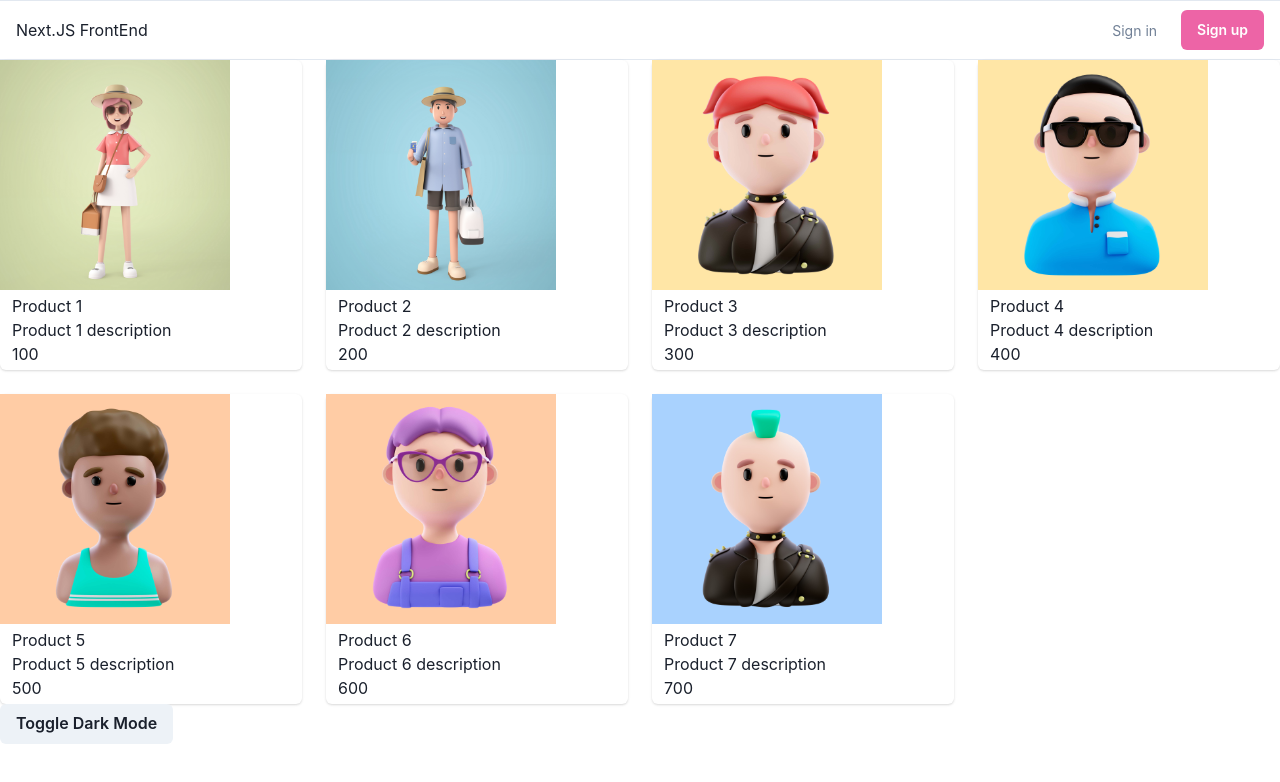
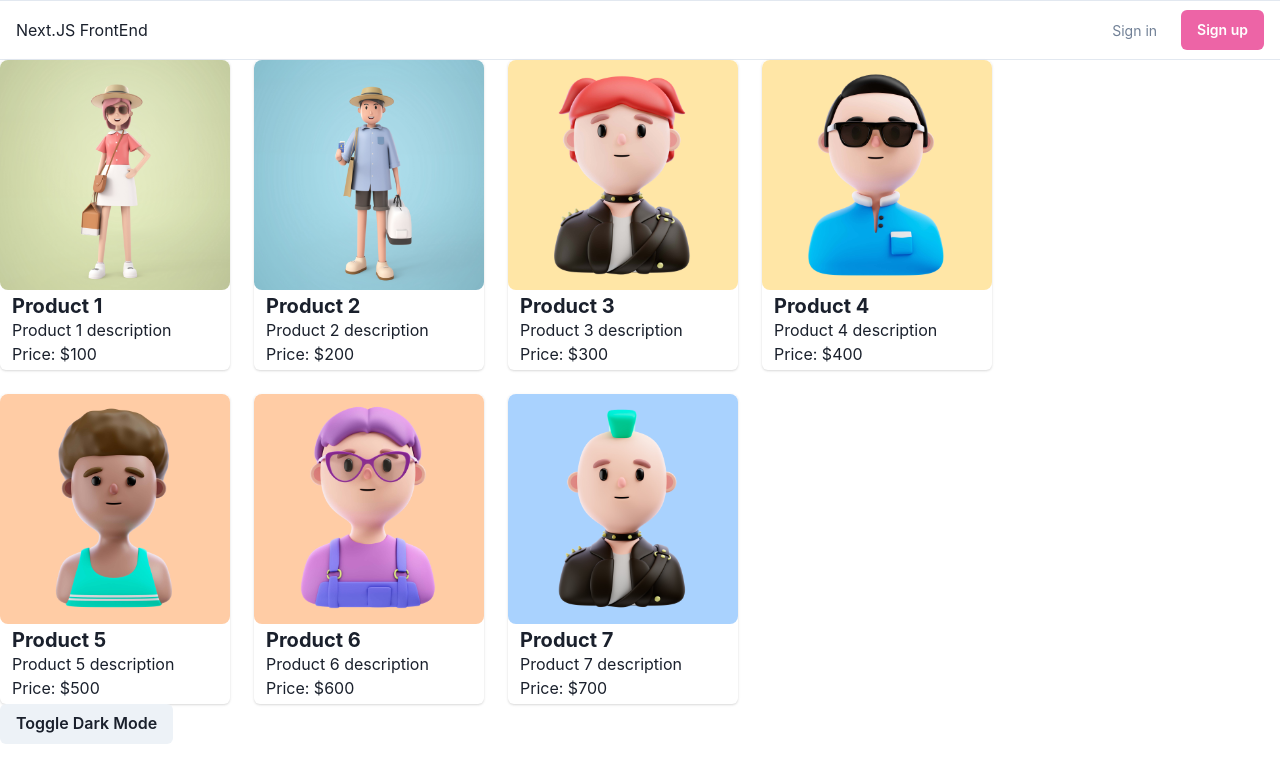
Before and after one commit to behrmart/ecommerce-full-stack, a Next.js app: page / in a window 1280 px wide. Shown: the top 782 px of the page. Built offline with nearby package versions, Linux system fonts and the light colour scheme.

Commit message:
Center cards with Box

```diff
--- a/components/Products.js
+++ b/components/Products.js
@@ -1,12 +1,13 @@
 import React from 'react'
 import { data } from '../utils/data'
-import { Image } from '@chakra-ui/react'
+import { Heading, Image } from '@chakra-ui/react'
 import { Grid, GridItem, Card, Box} from '@chakra-ui/react'
 import Link from 'next/link'
 
 const Products = () => {
   return (
     <div>
+        <Box display="flex" alignItems="center" justifyContent="space-between">
         <Grid templateColumns={{base: "1fr", lg: "repeat(4, 1fr)"}} gap={6}>
            {data.products.map((products) => (
             <GridItem key={products.id} colSpan={1}>
@@ -18,17 +19,19 @@ const Products = () => {
                 width={230}
                 style={{objectFit: "cover" , height:"230px"}}
                 alt={products.title}
+                borderRadius='lg'
                />
                <Box py={1} px={3} >
-                <h3>{products.title}</h3>
+                <Heading size='md'>{products.title}</Heading>
                 <div>{products.description}</div>
-                <div>{products.price}</div>
+                <div>Price: ${products.price}</div>
                </Box>
                </Link>
                 </Card>
             </GridItem>
         ))}
         </Grid>
+</Box>
     </div>
   )
 }
```
